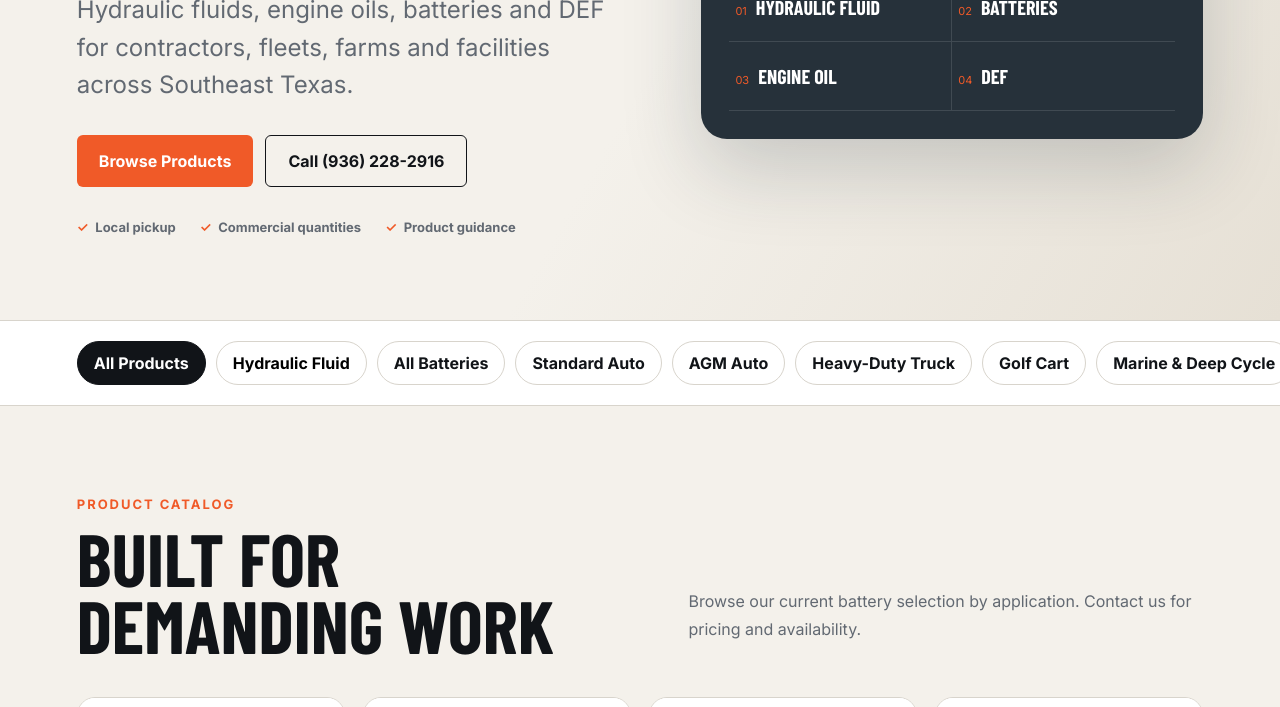
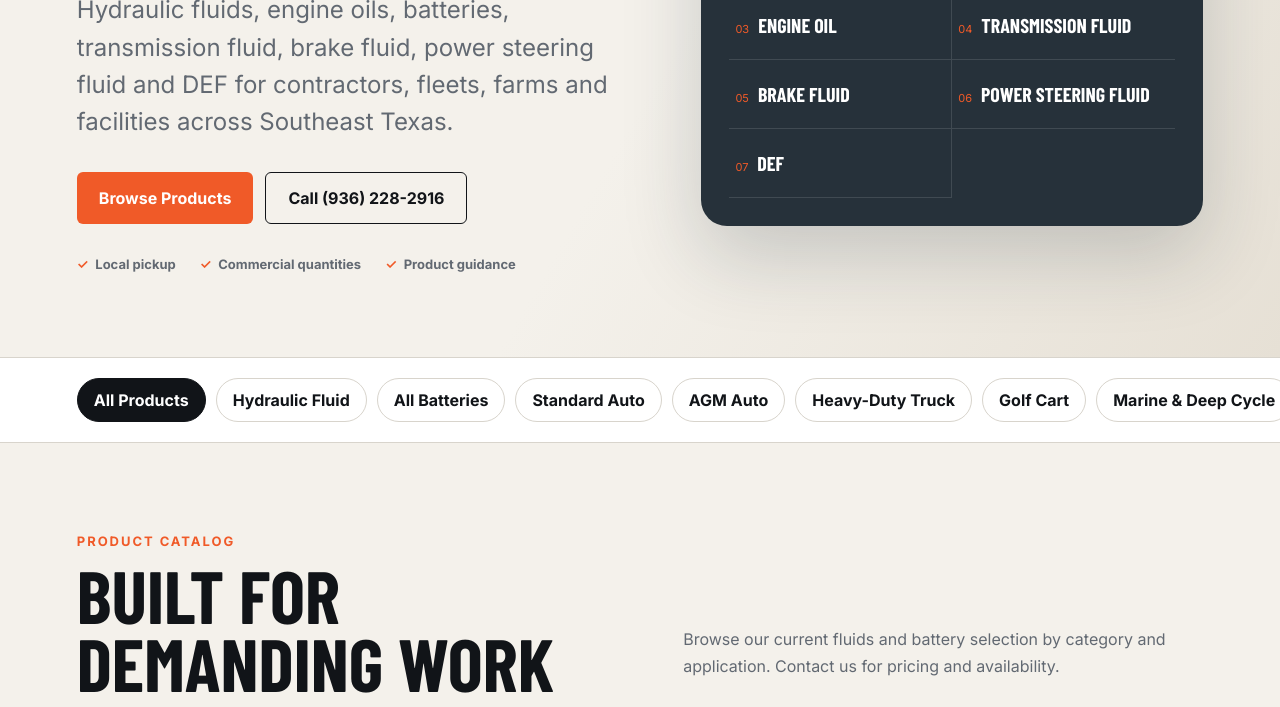
Before and after one commit to jblasing/collaborative-services-fluids-batteries, a website: page public/index.html in a window 1280 px wide. Shown: the part 568-1275 px from the top of the page. Drawn offline with nearby package versions, Linux system fonts and the light colour scheme; a web font is replaced by a local one.

Commit message:
Add fluid categories to storefront

```diff
--- a/public/index.html
+++ b/public/index.html
@@ -3,7 +3,7 @@
 <head>
   <meta charset="utf-8">
   <meta name="viewport" content="width=device-width, initial-scale=1">
-  <meta name="description" content="Industrial fluids, batteries, engine oil and DEF supplied by Collaborative Services in New Waverly, Texas.">
+  <meta name="description" content="Industrial fluids, batteries, engine oil, transmission fluid, brake fluid, power steering fluid and DEF supplied by Collaborative Services in New Waverly, Texas.">
   <title>Collaborative Services | Fluids & Batteries</title>
   <link rel="preconnect" href="https://fonts.googleapis.com">
   <link rel="preconnect" href="https://fonts.gstatic.com" crossorigin>
@@ -31,7 +31,7 @@
       <div class="hero-copy">
         <p class="eyebrow">Reliable supply. Local support.</p>
         <h1>Keep your equipment <em>moving.</em></h1>
-        <p class="hero-lede">Hydraulic fluids, engine oils, batteries and DEF for contractors, fleets, farms and facilities across Southeast Texas.</p>
+        <p class="hero-lede">Hydraulic fluids, engine oils, batteries, transmission fluid, brake fluid, power steering fluid and DEF for contractors, fleets, farms and facilities across Southeast Texas.</p>
         <div class="hero-actions">
           <a class="button primary" href="#products">Browse Products</a>
           <a class="button ghost" href="tel:+19362282916">Call (936) 228-2916</a>
@@ -41,33 +41,39 @@
         </ul>
       </div>
       <div class="hero-panel" aria-label="Available product categories">
-        <div class="gauge"><span>4</span><small>core categories</small></div>
+        <div class="gauge"><span>7</span><small>product categories</small></div>
         <div class="hero-grid">
           <article><span>01</span><b>Hydraulic Fluid</b></article>
           <article><span>02</span><b>Batteries</b></article>
           <article><span>03</span><b>Engine Oil</b></article>
-          <article><span>04</span><b>DEF</b></article>
+          <article><span>04</span><b>Transmission Fluid</b></article>
+          <article><span>05</span><b>Brake Fluid</b></article>
+          <article><span>06</span><b>Power Steering Fluid</b></article>
+          <article><span>07</span><b>DEF</b></article>
         </div>
       </div>
     </section>
 
     <section class="category-strip" aria-label="Product categories">
       <button class="category active" data-filter="all">All Products</button>
-      <button class="category" data-filter="hydraulic">Hydraulic Fluid</button>
+      <a class="category" href="/category.html?category=hydraulic">Hydraulic Fluid</a>
       <a class="category" href="/category.html?category=batteries">All Batteries</a>
       <a class="category" href="/category.html?category=standard-auto">Standard Auto</a>
       <a class="category" href="/category.html?category=agm-auto">AGM Auto</a>
       <a class="category" href="/category.html?category=heavy-truck">Heavy-Duty Truck</a>
       <a class="category" href="/category.html?category=golf-cart">Golf Cart</a>
       <a class="category" href="/category.html?category=marine-deep-cycle">Marine & Deep Cycle</a>
-      <button class="category" data-filter="oil">Engine Oil</button>
-      <button class="category" data-filter="def">DEF Fluid</button>
+      <a class="category" href="/category.html?category=oil">Engine Oil</a>
+      <a class="category" href="/category.html?category=transmission">Transmission Fluid</a>
+      <a class="category" href="/category.html?category=brake">Brake Fluid</a>
+      <a class="category" href="/category.html?category=power-steering">Power Steering Fluid</a>
+      <a class="category" href="/category.html?category=def">DEF Fluid</a>
     </section>
 
     <section id="products" class="products-section">
       <div class="section-heading">
         <div><p class="eyebrow">Product catalog</p><h2>Built for demanding work</h2></div>
-        <p>Browse our current battery selection by application. Contact us for pricing and availability.</p>
+        <p>Browse our current fluids and battery selection by category and application. Contact us for pricing and availability.</p>
       </div>
       <div id="product-grid" class="product-grid"></div>
     </section>
```
